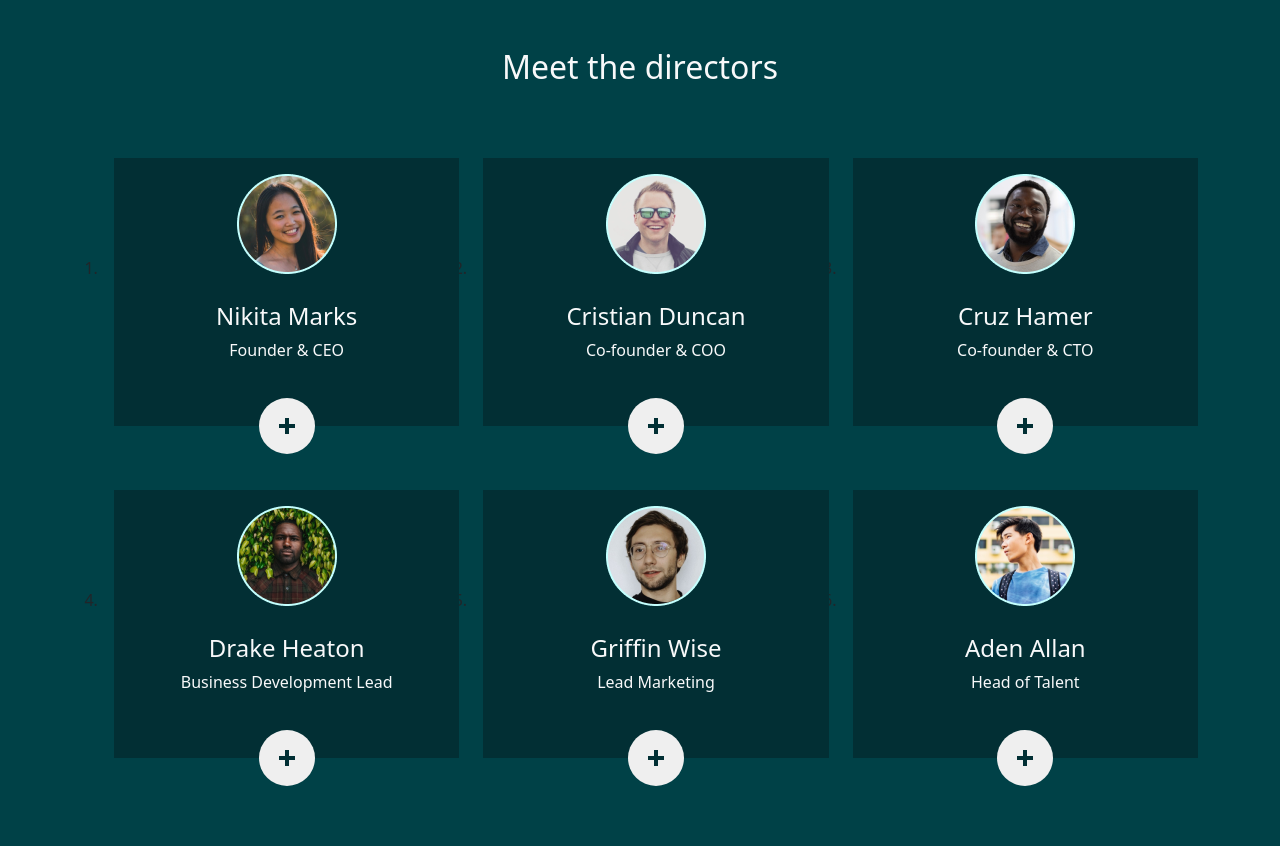
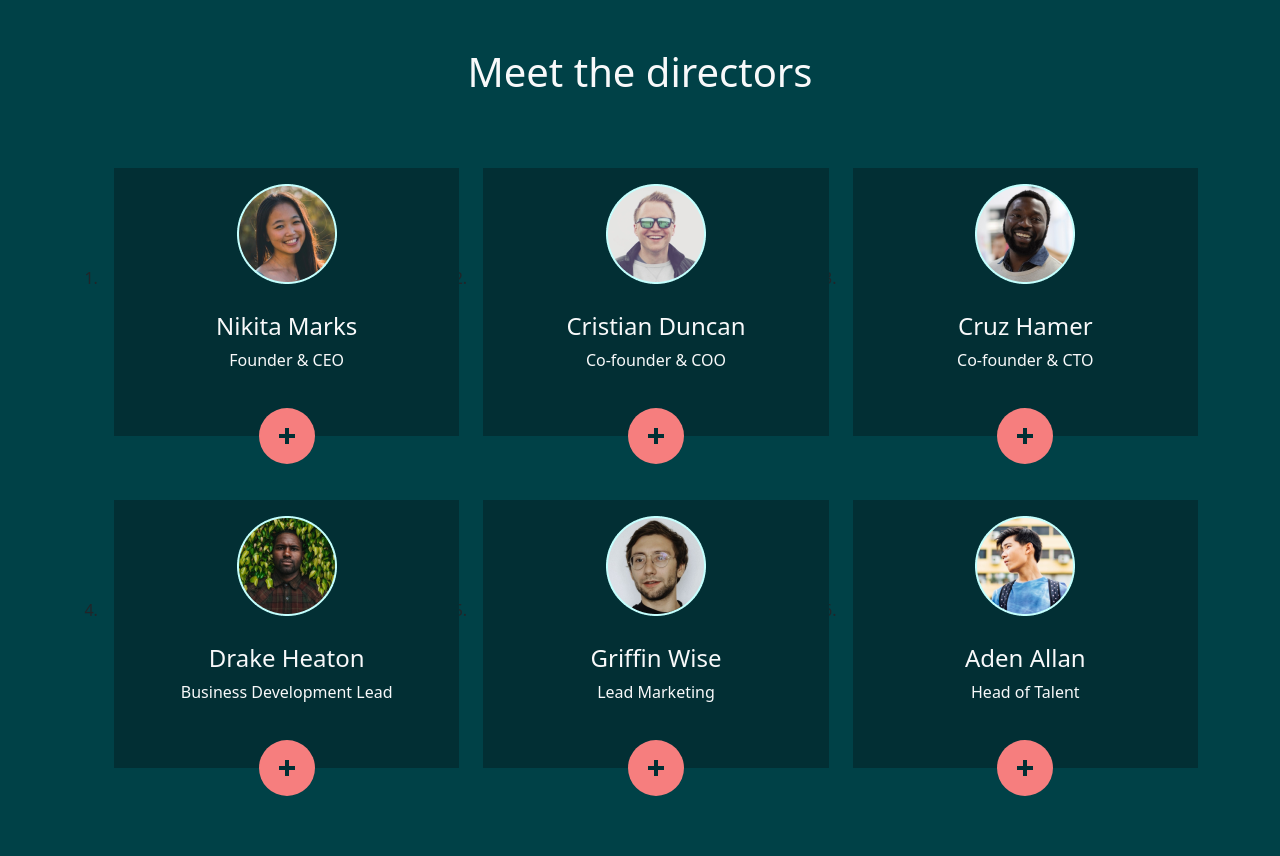
Before and after one commit to Abdullo001/myteam-section-bootstrap, a plain HTML site: page index.html in a window 1280 px wide. Drawn offline with Linux system fonts and the light colour scheme.

Commit message:
inatial commit

```diff
--- a/css/main.css
+++ b/css/main.css
@@ -12,5 +12,6 @@
 }
 
 .meet__btn {
+	background-color: #f67e7e;
 	padding: 20px 20px;
 }
--- a/index.html
+++ b/index.html
@@ -12,7 +12,7 @@
 		<section class="meet p-5">
 			<div class="container">
 				<div class="meet__inner">
-					<h2 class="meet__title text-center text-light mb-5">
+					<h2 class="meet__title text-center fs-1 text-light mb-5">
 						Meet the directors
 					</h2>
 					<ol class="meet__list row gy-3">
```
